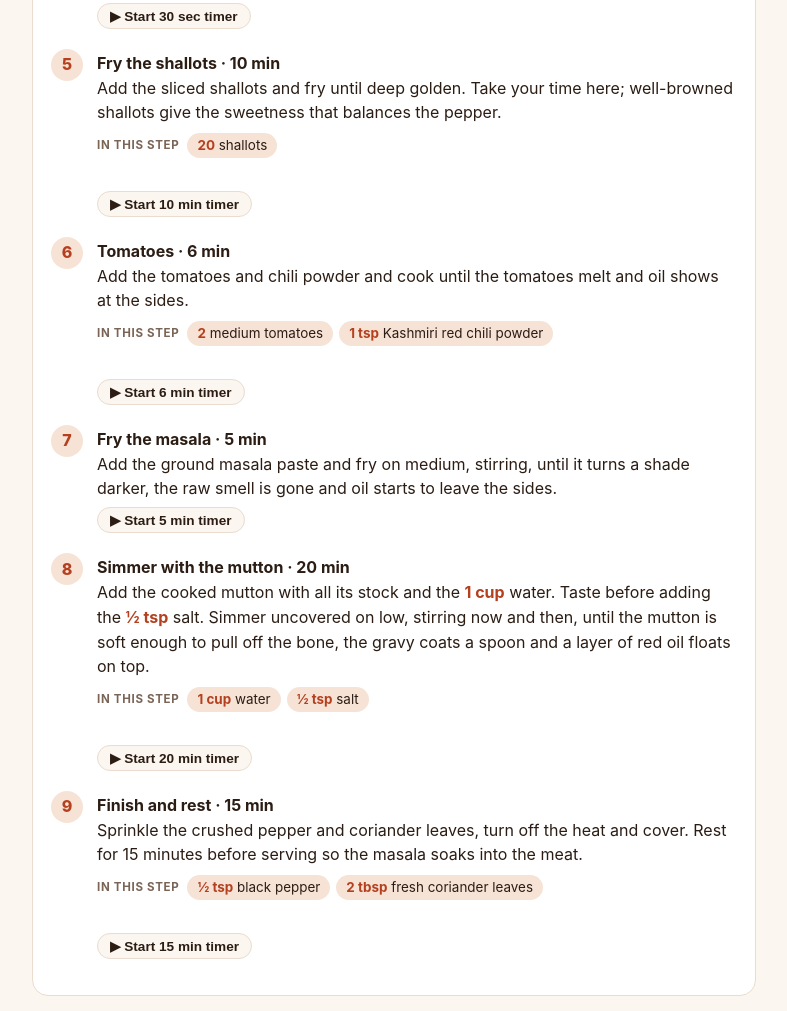
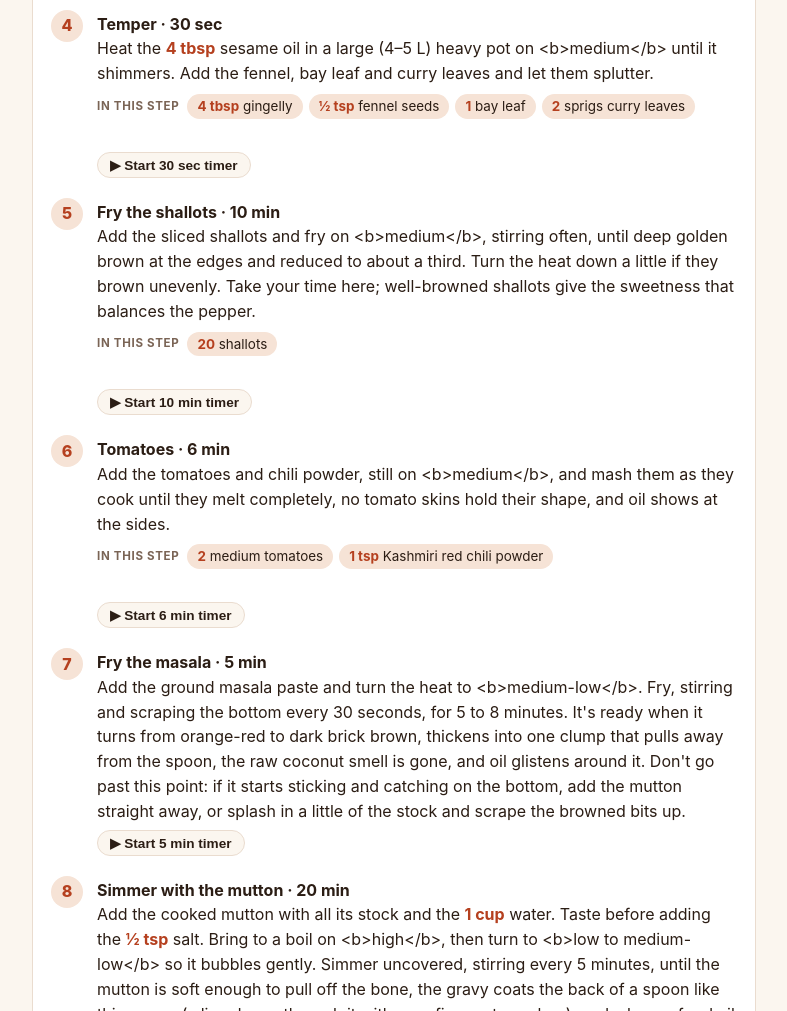
Before and after one commit to jagsrj/jagadish-recipes, a plain HTML site: page recipes/mutton-kuzhambu/index.html in a window 1280 px wide. Shown: the part 3708-4719 px from the top of the page, without its empty margins (246-1033 px from the left). Drawn offline with Linux system fonts and the light colour scheme; no server answers.

Commit message:
Mutton kuzhambu: add flame levels and consistency cues to every step
Co-Authored-By: Claude Opus 5.5 <noreply@anthropic.com>
Claude-Session: https://claude.ai/code/session_01SBgUYSunFtHF2nxsTroe56

```diff
--- a/recipes/mutton-kuzhambu/index.html
+++ b/recipes/mutton-kuzhambu/index.html
@@ -178,25 +178,25 @@ window.RECIPE = {
   ],
   steps: [
     { t: "Pressure cook the mutton", uses: ["Cook the mutton: bone-in", "Cook the mutton: turmeric", "Cook the mutton: ginger-garlic", "Cook the mutton: salt", "Cook the mutton: water"], min: 25, exp: 0.2,
-      txt: "Wash the {mutton} mutton well and drain. Put it in a pressure cooker with the turmeric, ginger-garlic paste, {salt1} salt and {water1} water. Cook on medium for 5 to 6 whistles (about 25 minutes) until the meat is about 80% tender; it finishes in the gravy. Let the pressure drop on its own and keep all the stock.",
+      txt: "Wash the {mutton} mutton well and drain. Put it in a pressure cooker with the turmeric, ginger-garlic paste, {salt1} salt and {water1} water. Bring it to the first whistle on high, then turn to medium for 4 to 5 more whistles (about 25 minutes in all) until a knife goes in with a little resistance, about 80% tender; it finishes in the gravy. Let the pressure drop on its own and keep all the stock.",
       bigNote: "With this much mutton, cook it in two batches or use a large cooker, and fill it no more than two-thirds." },
     { t: "Roast the spices", uses: ["Roasted masala: gingelly", "Roasted masala: coriander", "Roasted masala: dried red chilies", "Roasted masala: black peppercorns", "Roasted masala: cumin", "Roasted masala: fennel", "Roasted masala: cinnamon", "Roasted masala: cloves", "Roasted masala: kalpasi"], min: 4, exp: 0.3, parallel: true,
-      txt: "While the mutton cooks, heat the {oil1} sesame oil in a pan on medium-low. Roast the coriander seeds, chilies, pepper, cumin, fennel, cinnamon, cloves and kalpasi, stirring all the time, until they smell fragrant and turn a shade darker." },
+      txt: "While the mutton cooks, heat the {oil1} sesame oil in a pan on <b>medium-low</b>. Roast the coriander seeds, chilies, pepper, cumin, fennel, cinnamon, cloves and kalpasi, stirring all the time, until they smell fragrant and turn a shade darker, about 4 minutes. The chilies should puff and crisp but not go black; if they smoke, the heat is too high." },
     { t: "Fry shallots, garlic and coconut, then grind", uses: ["Roasted masala: poppy", "Roasted masala: shallots", "Roasted masala: garlic", "Roasted masala: grated coconut"], min: 6, exp: 0.3, parallel: true,
-      txt: "Add the poppy seeds, whole shallots and garlic and fry until the shallots soften. Add the coconut and toast until golden brown; this deep toast is what makes village gravy dark and nutty. Cool, then grind with a little water to a very smooth paste.",
+      txt: "Still on <b>medium-low</b>, add the poppy seeds, whole shallots and garlic and fry until the shallots turn soft and translucent. Add the coconut and keep stirring until it turns an even golden brown, like toasted breadcrumbs, with no white left; this deep toast is what makes village gravy dark and nutty. Cool completely, then grind with about 1/4 cup water to a paste as smooth as thick ketchup, with no grainy bits when you rub it between your fingers.",
       bigNote: "With this much masala, grind it in two batches." },
     { t: "Temper", uses: ["Gravy: gingelly", "Gravy: fennel", "Gravy: bay leaf", "Gravy: curry leaves"], min: 0.5,
-      txt: "Heat the {oil} sesame oil in a {pot} heavy pot. Add the fennel, bay leaf and curry leaves and let them splutter." },
+      txt: "Heat the {oil} sesame oil in a {pot} heavy pot on <b>medium</b> until it shimmers. Add the fennel, bay leaf and curry leaves and let them splutter." },
     { t: "Fry the shallots", uses: ["Gravy: shallots"], min: 10, exp: 0.5,
-      txt: "Add the sliced shallots and fry until deep golden. Take your time here; well-browned shallots give the sweetness that balances the pepper." },
+      txt: "Add the sliced shallots and fry on <b>medium</b>, stirring often, until deep golden brown at the edges and reduced to about a third. Turn the heat down a little if they brown unevenly. Take your time here; well-browned shallots give the sweetness that balances the pepper." },
     { t: "Tomatoes", uses: ["Gravy: medium tomato", "Gravy: kashmiri"], min: 6, exp: 0.4,
-      txt: "Add the tomatoes and chili powder and cook until the tomatoes melt and oil shows at the sides." },
+      txt: "Add the tomatoes and chili powder, still on <b>medium</b>, and mash them as they cook until they melt completely, no tomato skins hold their shape, and oil shows at the sides." },
     { t: "Fry the masala", min: 5, exp: 0.4,
-      txt: "Add the ground masala paste and fry on medium, stirring, until it turns a shade darker, the raw smell is gone and oil starts to leave the sides." },
+      txt: "Add the ground masala paste and turn the heat to <b>medium-low</b>. Fry, stirring and scraping the bottom every 30 seconds, for 5 to 8 minutes. It's ready when it turns from orange-red to dark brick brown, thickens into one clump that pulls away from the spoon, the raw coconut smell is gone, and oil glistens around it. Don't go past this point: if it starts sticking and catching on the bottom, add the mutton straight away, or splash in a little of the stock and scrape the browned bits up." },
     { t: "Simmer with the mutton", uses: ["Gravy: water", "Gravy: salt"], min: 20, exp: 0.4,
-      txt: "Add the cooked mutton with all its stock and the {water} water. Taste before adding the {salt2} salt. Simmer uncovered on low, stirring now and then, until the mutton is soft enough to pull off the bone, the gravy coats a spoon and a layer of red oil floats on top." },
+      txt: "Add the cooked mutton with all its stock and the {water} water. Taste before adding the {salt2} salt. Bring to a boil on <b>high</b>, then turn to <b>low to medium-low</b> so it bubbles gently. Simmer uncovered, stirring every 5 minutes, until the mutton is soft enough to pull off the bone, the gravy coats the back of a spoon like thin cream (a line drawn through it with your finger stays clear), and a layer of red oil floats on top. Too thick? Add hot water. Too thin? Simmer a few minutes more." },
     { t: "Finish and rest", uses: ["Gravy: black pepper", "Gravy: fresh coriander"], min: 15,
-      txt: "Sprinkle the crushed pepper and coriander leaves, turn off the heat and cover. Rest for 15 minutes before serving so the masala soaks into the meat." }
+      txt: "Sprinkle the crushed pepper and coriander leaves, turn off the heat and cover. It thickens a little more as it rests. Rest for 15 minutes before serving so the masala soaks into the meat." }
   ],
   tips: [
     "<b>Buy goat with bones and a little fat.</b> Shoulder, ribs and a few marrow bones give the gravy its body. Lean boneless pieces make it thin.",
```
